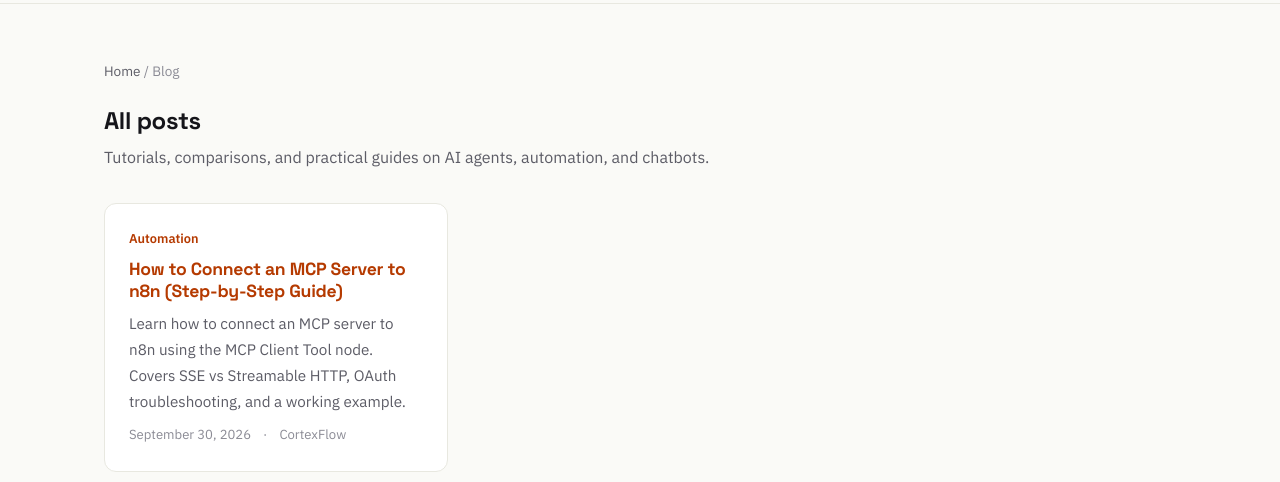
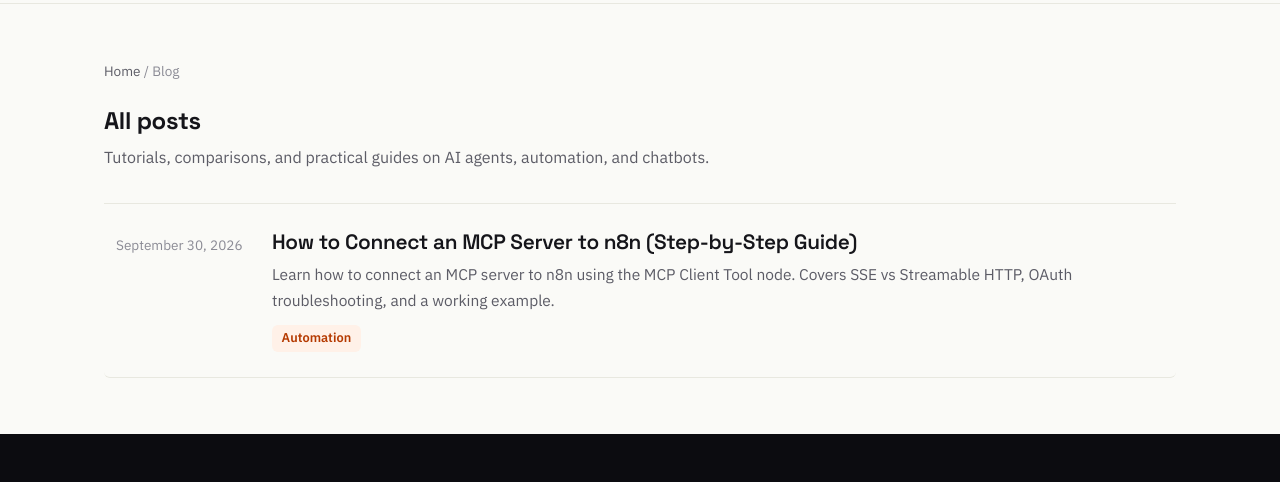
Before and after one commit to Aivoro-Solution/CortexFlow, an Astro site: page /blog/1 in a window 1280 px wide. Shown: the part 65-547 px from the top of the page. Built offline with nearby package versions, Linux system fonts and the light colour scheme; Astro itself is replaced by a stand-in of ours.

Commit message:
Redesign: Workflow Canvas theme (src/pages/blog/[page].astro)

```diff
--- a/src/pages/blog/[page].astro
+++ b/src/pages/blog/[page].astro
@@ -42,17 +42,18 @@
         Tutorials, comparisons, and practical guides on AI agents, automation, and chatbots.
       </p>
 
-      <div class="card-grid">
+      <div class="post-index">
         {posts.map((post) => (
-          <article class="card">
-            <span class="kicker">{categoryName(post.data.category)}</span>
-            <h3><a href={postUrl(post)}>{post.data.title}</a></h3>
-            <p>{post.data.description}</p>
-            <div class="meta">
+          <a class="post-row" href={postUrl(post)}>
+            <span class="row-date">
               <time datetime={post.data.date.toISOString()}>{formatDate(post.data.date)}</time>
-              <span>·</span><span>{post.data.author}</span>
-            </div>
-          </article>
+            </span>
+            <span>
+              <h3>{post.data.title}</h3>
+              <p>{post.data.description}</p>
+              <span class="row-cat">{categoryName(post.data.category)}</span>
+            </span>
+          </a>
         ))}
       </div>
 
```
